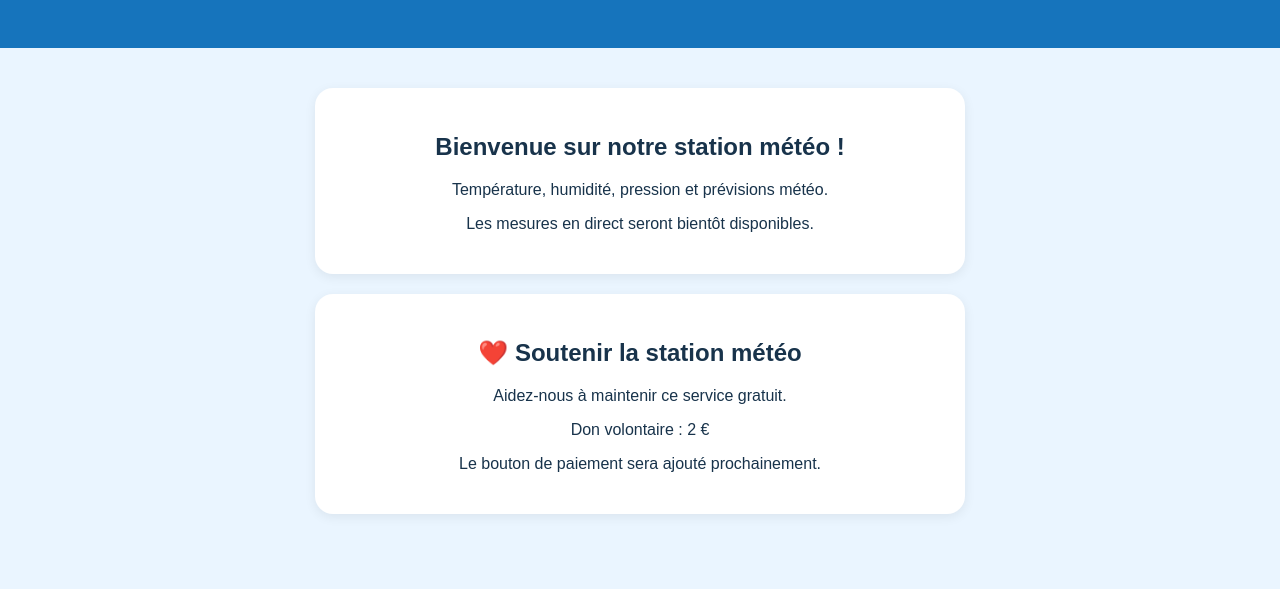
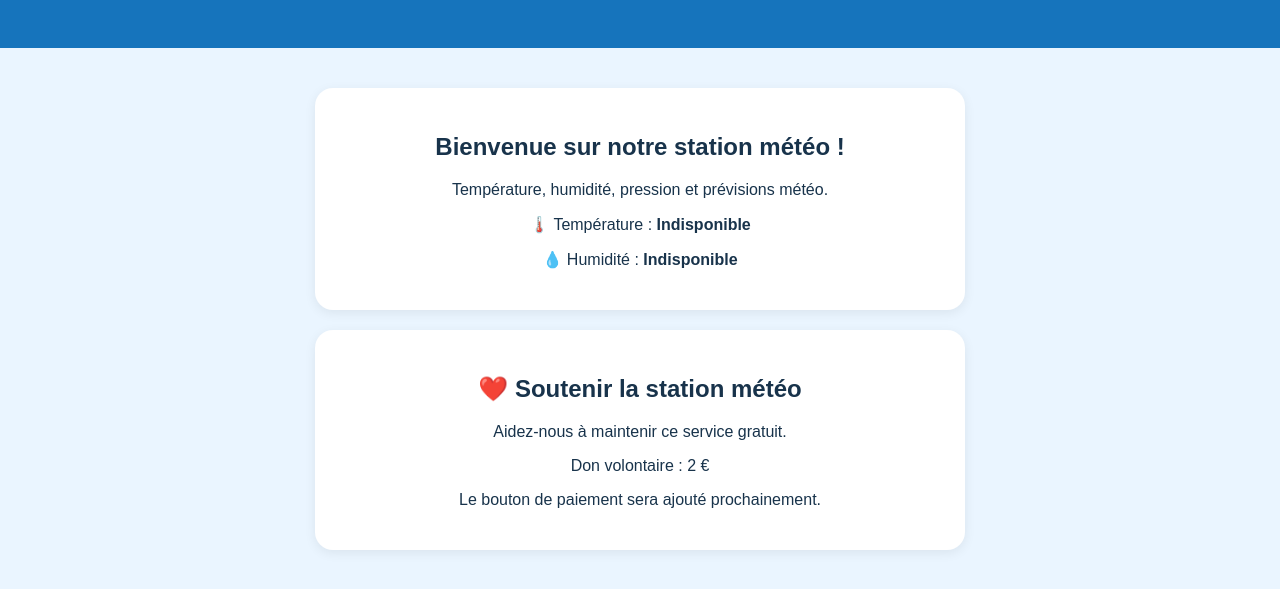
Before and after one commit to martinique59554-art/meteo-neuville-saint-remy, a plain HTML site: page index.html in a window 1280 px wide. Shown: the part 137-726 px from the top of the page. Drawn offline with Linux system fonts and the light colour scheme; no server answers.

Commit message:
Update index.html

```diff
--- a/index.html
+++ b/index.html
@@ -51,7 +51,8 @@
     <div class="carte">
       <h2>Bienvenue sur notre station météo !</h2>
       <p>Température, humidité, pression et prévisions météo.</p>
-      <p>Les mesures en direct seront bientôt disponibles.</p>
+      <p>🌡️ Température : <strong id="temperature">Chargement...</strong></p>
+<p>💧 Humidité : <strong id="humidite">Chargement...</strong></p>
     </div>
 
     <div class="carte">
@@ -61,5 +62,35 @@
       <p>Le bouton de paiement sera ajouté prochainement.</p>
     </div>
   </main>
+
+<script>
+async function actualiserMeteo() {
+  const utilisateur = "chevallier5959";
+
+  async function lireMesure(flux, element, unite) {
+    try {
+      const url = `https://io.adafruit.com/api/v2/${utilisateur}/feeds/${flux}/data/last`;
+      const reponse = await fetch(url);
+
+      if (!reponse.ok) throw new Error("Lecture impossible");
+
+      const donnee = await reponse.json();
+      document.getElementById(element).textContent =
+        donnee.value + " " + unite;
+    } catch (erreur) {
+      document.getElementById(element).textContent =
+        "Indisponible";
+    }
+  }
+
+  await Promise.all([
+    lireMesure("temperature", "temperature", "°C"),
+    lireMesure("humidite", "humidite", "%")
+  ]);
+}
+
+actualiserMeteo();
+setInterval(actualiserMeteo, 60000);
+</script>
 </body>
 </html>
```
